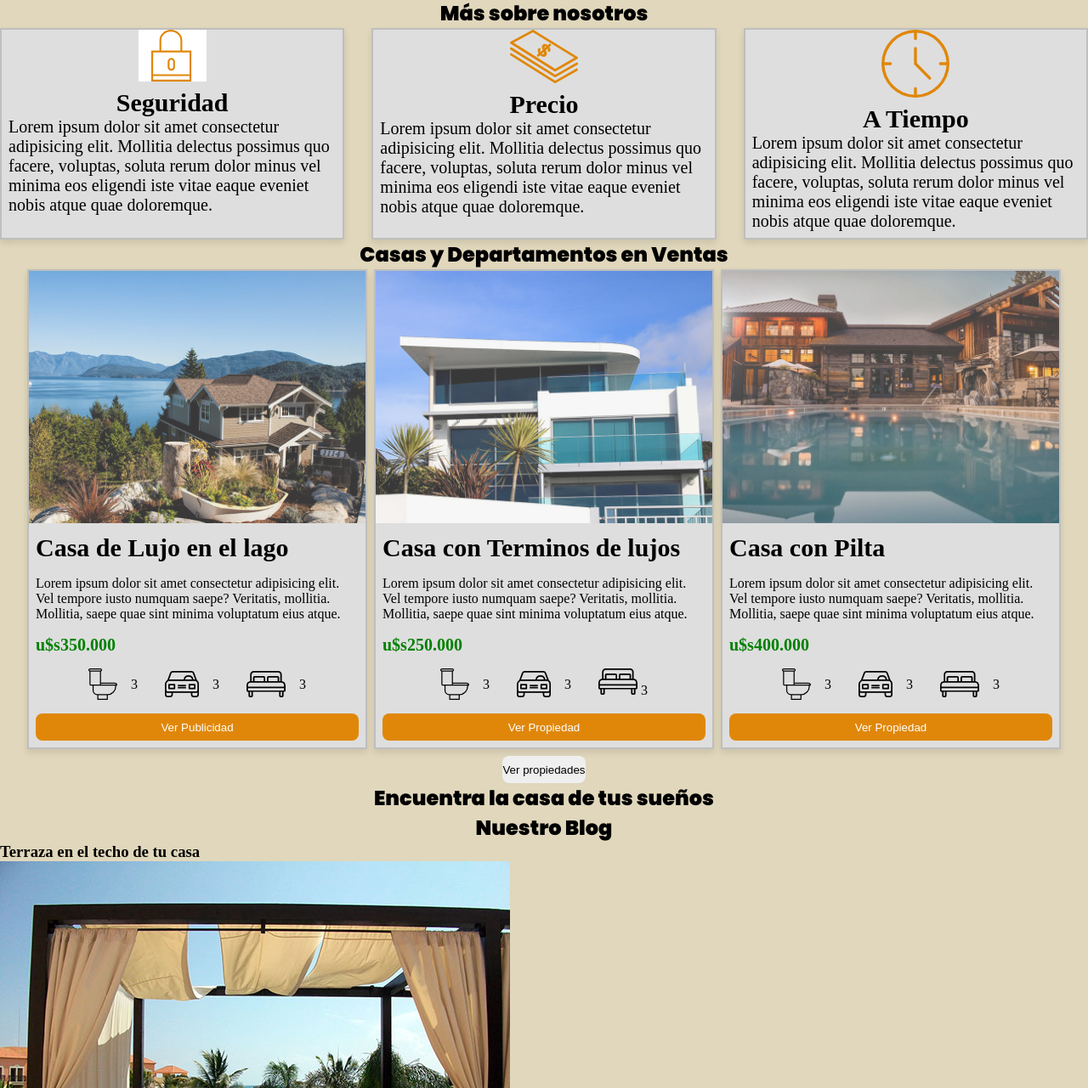
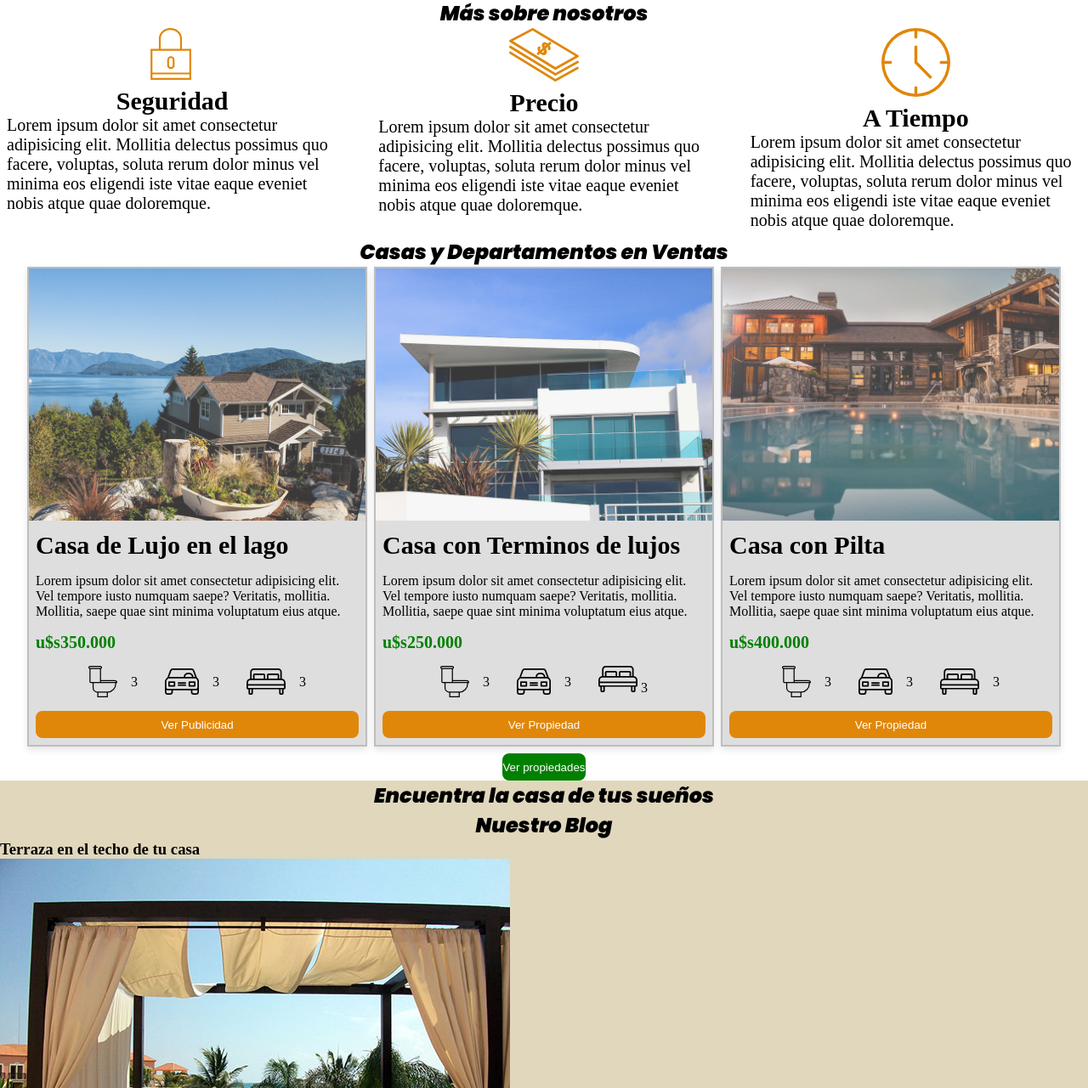
Before and after one commit to jpGonzalez23/Laboratorio_III_TN_TP, a plain HTML site: page index.html in a window 1280 px wide. Shown: the part 802-2083 px from the top of the page at 85% size. Drawn offline with Linux system fonts and the light colour scheme.

Commit message:
se hacen modificaciones al css y html

```diff
--- a/index.html
+++ b/index.html
@@ -5,7 +5,7 @@
     <meta name="viewport" content="width=device-width, initial-scale=1.0" />
 
     <link rel="stylesheet" href="./styles/styles.css" />
-    <link rel="stylesheet" href="./styles/global.css" />
+    <link rel="stylesheet" href="./styles/normalize.css" />
     <link rel="Icono" type="img/x-icon" href="assets/img/logo.svg" />
 
     <script src="./js/index.js"></script>
@@ -37,7 +37,7 @@
         <section>
             <h2>Más sobre nosotros</h2>
             <div class="container-details flex">
-                <div class="container-detail card">
+                <div class="container-detail">
 
                     <div class="detail-img">
                         <img src="./assets/img/icono1.svg" alt="Icono Seguridad">
@@ -54,7 +54,7 @@
                     </div>
                 </div>
 
-                <div class="container-detail card">
+                <div class="container-detail">
 
                     <div class="detail-img">
                         <img src="./assets/img/icono2.svg" alt="Icono Precio">
@@ -71,10 +71,10 @@
                     </div>
                 </div>
 
-                <div class="card container-detail card">
+                <div class="container-detail">
 
                     <div class="detail-img">
-                        <img src="./assets/img/icono3.svg" alt="Icono Seguridad">
+                        <img src="./assets/img/icono3.svg" alt="Icono de Reloj">
                     </div>
 
                     <div class="detail-body justify-content-center">
@@ -167,8 +167,8 @@
                             </div>
                         </div>
 
-                        <a href="">
-                            <button class="btn">Ver Propiedad</button>
+                        <a href="#">
+                            <button class="btn btn-green">Ver Propiedad</button>
                         </a>
                     </div>
                 </article>
@@ -211,9 +211,12 @@
                         </a>
                     </div>
                 </article>
-                <a href="#">
-                    <button class="btn btn-green">Ver propiedades</button>
-                </a>
+
+                <divd class="btnPublicidad">
+                    <a href="#">
+                        <button class="btn">Ver propiedades</button>
+                    </a>
+                </div>
             </div>
         </section>
 
--- a/styles/styles.css
+++ b/styles/styles.css
@@ -1,6 +1,6 @@
 @font-face {
 	font-family: poppins;
-	src: url(../assets/font/Poppins/Poppins-Black.ttf);
+	src: url(../assets/font/Poppins/Poppins-BlackItalic.ttf);
 }
 
 header {
@@ -59,6 +59,10 @@ h2 {
   font-family: poppins, Arial, Helvetica, sans-serif;
 }
 
+.container-sections {
+  background-color: white;
+}
+
 .container-details {
   width: 100%;
 
@@ -103,15 +107,11 @@ h2 {
 
 .detail-body p {
   font-size: 20px;
-
-  /*flex-direction: column;
-  justify-content: right;*/
 }
 
 .card {
   background: #dedede;
 
-  /* border-radius: 1rem; */
   border: #bebebe solid 2px;
 
   box-shadow: 0 4px 8px rgba(0, 0, 0, 0.1); /* Sombra suave para resaltar la tarjeta */
@@ -150,9 +150,6 @@ h2 {
 
   opacity: 0.75;
 	transition: opacity 2s;
-
-  /* border-top-left-radius: 1rem;
-  border-top-right-radius: 1rem; */
 }
 
 .house-article .card-img img:hover {
@@ -183,7 +180,13 @@ h2 {
   background: #e08709;
 }
 
-.btn-green {
+.btnPublicidad {
+  display: flex;
+  justify-content: space-around;
+  align-items: flex-end;
+}
+
+.btnPublicidad button {
   width: 100%;
   height: 2rem;
   margin: auto;
@@ -192,6 +195,9 @@ h2 {
   align-items: center;
 
   float: right;
+
+  background-color: green;
+  color: white;
 }
 
 footer nav ul {
@@ -200,7 +206,7 @@ footer nav ul {
 
     display: flex;
     flex-direction: row;
-    justify-content: left;
+    justify-content: right;
 }
 
 footer {
```
Also changed, not shown: styles/normalize.css (renamed from styles/global.css).
